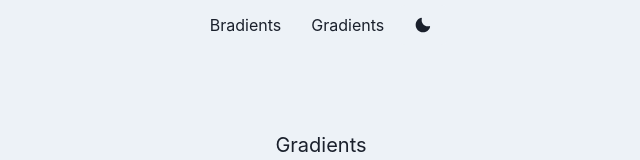
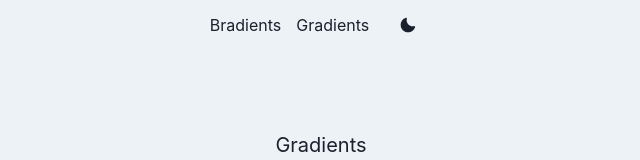
Before and after one commit to Maniktherana/archives, a Next.js app: page /gradients in a window 1280 px wide. Shown: the top 160 px of the page, without its empty margins (319-959 px from the left). Built offline with nearby package versions, Linux system fonts and the light colour scheme.

Commit message:
Update features

```diff
--- a/components/Nav.js
+++ b/components/Nav.js
@@ -6,12 +6,12 @@ import ToggleColorMode from "./ToggleColorMode"
 export const Nav = () => {
   return (
     <nav className={navStyles.nav}>
-        <ul>
-            <li className='home'>
+        <div className='home'>
           <NextLink href='/' passHref>
             <Link>Bradients</Link>
           </NextLink>
-            </li>
+        </div>
+        <ul>
           <li>
             <NextLink href='/gradients' passHref>
               <Link>Gradients</Link>
--- a/package.json
+++ b/package.json
@@ -14,6 +14,7 @@
     "@emotion/react": "^11.7.1",
     "@emotion/styled": "^11.6.0",
     "@react-three/fiber": "^7.0.26",
+    "clipboard": "^2.0.10",
     "framer-motion": "^6.2.6",
     "framer-motion-3d": "^6.2.6",
     "next": "12.1.0",
--- a/pages/gradients.js
+++ b/pages/gradients.js
@@ -11,6 +11,7 @@ import { Box,
     useColorModeValue,
  } from '@chakra-ui/react'
 
+
 const gradients = () => {
     return (
         <div>
@@ -19,6 +20,9 @@ const gradients = () => {
                 <meta name="keywords" content="gradient, gradients" />
             </Head>
             <h1>Gradients</h1>
+            <div>
+
+            </div>
         </div>
     )
 }
```
Also changed, not shown: 1 other file (tests, documents, lock files or other folders). Lines whose indentation alone changed are shown as unchanged.
